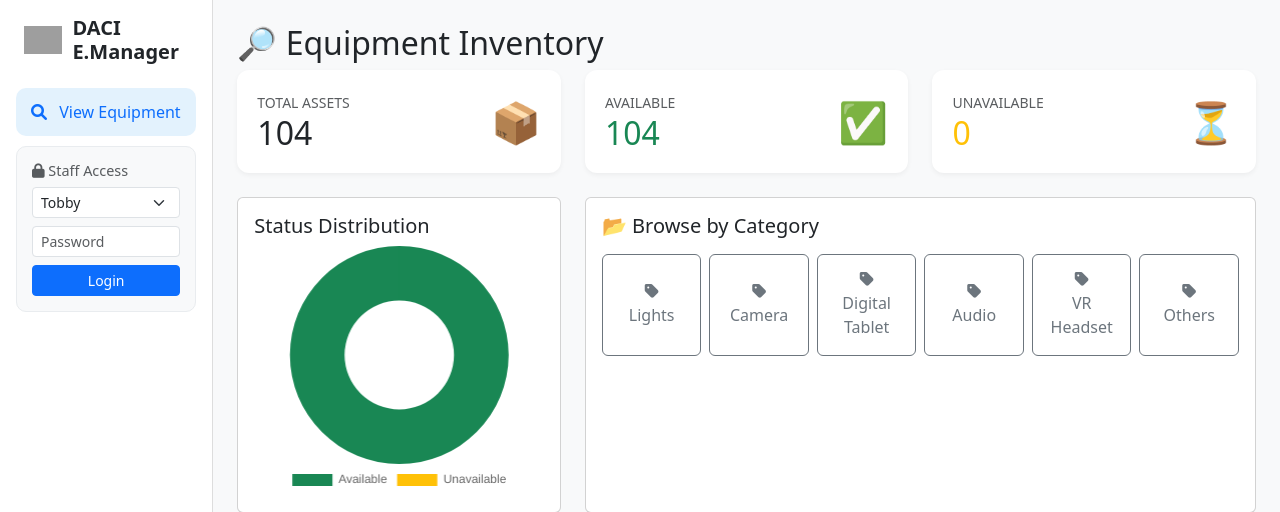
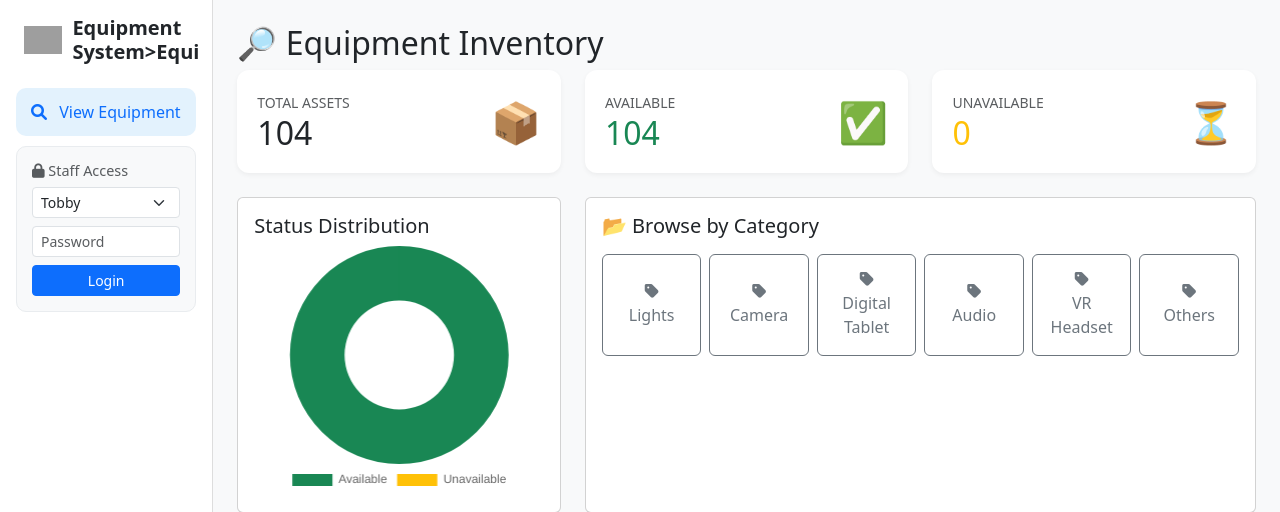
Before and after one commit to rexwonghk97/EquipmentManager, a Flask app: page /dashboard in a window 1280 px wide. Shown: the top 512 px of the page. Run offline with Flask 3, Linux system fonts and the light colour scheme; data comes from the database, SQL or seed files in the repository; some libraries are stand-ins or nearby versions; grey boxes are pictures that could not be loaded.

Commit message:
Update base.html

```diff
--- a/templates/base.html
+++ b/templates/base.html
@@ -2,7 +2,7 @@
 <html lang="en">
 <head>
     <meta charset="UTF-8">
-    <title>DACI E.Manager</title>
+    <title>Equipment System</title>
     <link href="https://cdn.jsdelivr.net/npm/bootstrap@5.3.0/dist/css/bootstrap.min.css" rel="stylesheet">
     <link rel="stylesheet" href="https://cdnjs.cloudflare.com/ajax/libs/font-awesome/6.0.0/css/all.min.css">
     <style>
@@ -34,7 +34,7 @@
              style="height: 1.8rem; width: auto; margin-right: 10px; object-fit: contain;">
 
                 <!-- Title -->
-                <h4 class="mb-0" style="font-weight: 700; font-size: 1.25rem;">DACI E.Manager</h4>
+                <h4 class="mb-0" style="font-weight: 700; font-size: 1.25rem;">Equipment System>Equi
             </div>
 
             <nav class="nav flex-column mb-auto">
```
